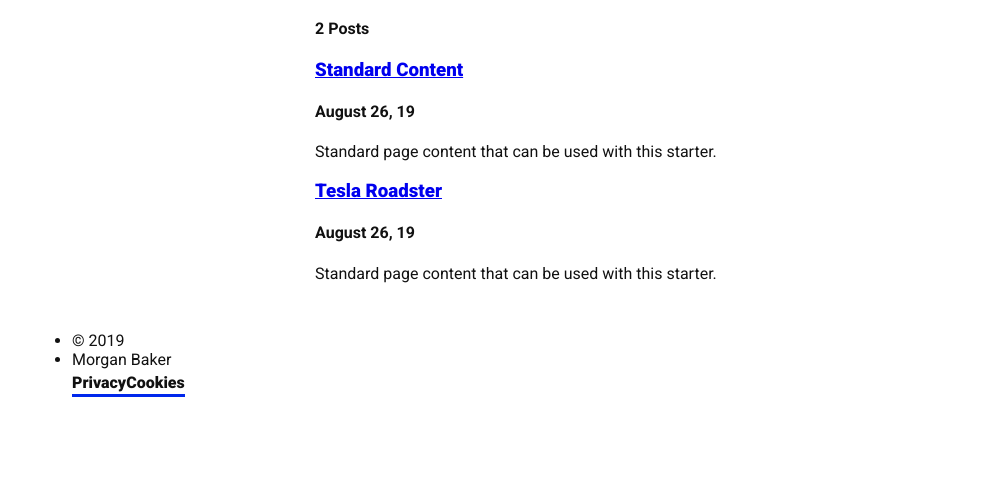
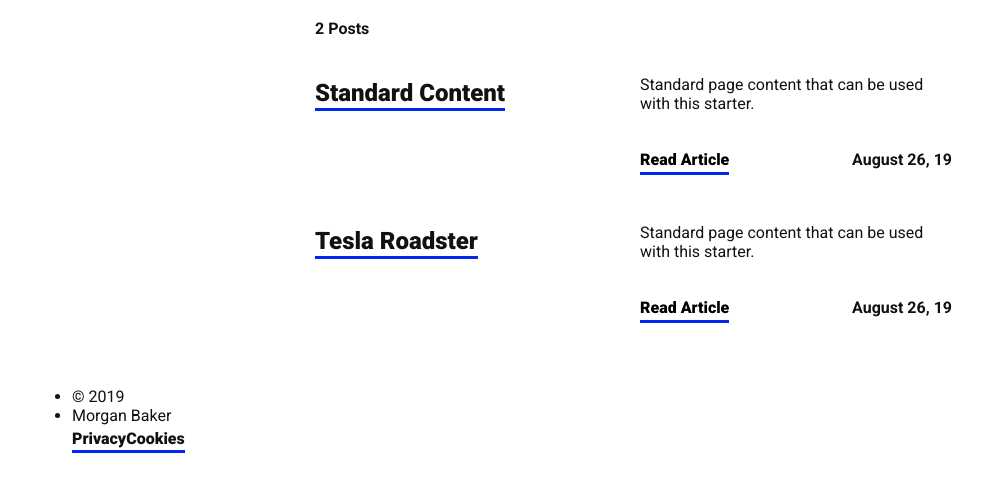
Before and after one commit to bagseye/bonneville, a Gatsby site: page / in a window 1280 px wide. Shown: the part 162-654 px from the top of the page, without its empty margins (0-983 px from the left). Built offline with nearby package versions, Linux system fonts and the light colour scheme; Gatsby itself is replaced by a stand-in of ours.

Commit message:
styled blog items

```diff
--- a/src/pages/index.js
+++ b/src/pages/index.js
@@ -1,6 +1,7 @@
 import React from "react"
 import { Link, graphql } from "gatsby"
 import Layout from "../components/layout"
+import styles from "../scss/blog.module.scss"
 
 export default ({ data }) => {
     console.log(data)
@@ -10,13 +11,20 @@ export default ({ data }) => {
             <h1>The Home Page</h1>
             <h4>{data.allMarkdownRemark.totalCount} Posts</h4>
             {data.allMarkdownRemark.edges.map(({ node }) => (
-                <div key={node.id}>
-                    <Link to={node.frontmatter.path}>
-                        <h3>{node.frontmatter.title}</h3>
-                    </Link>
-                    <h4>{node.frontmatter.date}</h4>
-                    <p>{node.excerpt}</p>
-                </div>
+                <article className={styles.item}>
+                    <div className={styles.title}>
+                        <h2>
+                            <Link to={node.frontmatter.path}>{node.frontmatter.title}</Link>
+                        </h2>
+                    </div>
+                    <div className={styles.content}>
+                        <p>{node.excerpt}</p>
+                        <div className={styles.meta}>
+                            <Link to={node.frontmatter.path}><button className="btn">Read Article</button></Link>
+                            <h4>{node.frontmatter.date}</h4>
+                        </div>
+                    </div>
+                </article>
             ))}
         </Layout>
     )
--- /dev/null
+++ b/src/scss/blog.module.scss
@@ -0,0 +1,115 @@
+@import "./variables";
+
+.item {
+    padding: 1rem 0;
+    display: -webkit-box;
+    display: -ms-flexbox;
+    display: flex;
+    -webkit-box-orient: vertical;
+    -webkit-box-direction: normal;
+        -ms-flex-direction: column;
+            flex-direction: column;
+
+    .title {
+
+        h2 {
+            display: inline-block;
+            position: relative;
+            line-height: 2.25rem;
+
+            a {
+                color: $black;
+                display: block;
+                text-decoration: none;
+                -webkit-transition: $transMed;
+                transition: $transMed;
+
+                &::after {
+                    content: "";
+                    display: block;
+                    position: absolute;
+                    left: 0;
+                    right: 0;
+                    bottom: 0;
+                    width: 100%;
+                    height: 3px;
+                    background-color: $primaryColor;
+                    -webkit-transition: $transMed;
+                    transition: $transMed;
+
+                }
+
+                &:hover {
+
+                    color: $primaryColor;
+
+                    &::after {
+                        left: 100%;
+                        width: 0;
+                    }
+                }
+            }
+
+        }
+    }
+
+
+
+    .meta {
+        padding: 1rem 0;
+        display: -webkit-box;
+        display: -ms-flexbox;
+        display: flex;
+        -webkit-box-pack: justify;
+            -ms-flex-pack: justify;
+                justify-content: space-between;
+
+        h4 {
+            margin: 0;
+            font-size: 1rem;
+            line-height: 30px;
+        }
+
+    }
+
+
+}
+
+@media(min-width: 768px) {
+
+    .item {
+
+        -webkit-box-orient: horizontal;
+
+        -webkit-box-direction: normal;
+
+            -ms-flex-direction: row;
+
+                flex-direction: row;
+
+        .title {
+            width: 50%;
+
+            h2 {
+                margin: 0;
+            }
+        }
+
+        .content {
+            width: 48%;
+            display: -webkit-box;
+            display: -ms-flexbox;
+            display: flex;
+            -webkit-box-orient: vertical;
+            -webkit-box-direction: normal;
+                -ms-flex-direction: column;
+                    flex-direction: column;
+
+            p {
+                margin-top: 0;
+            }
+        }
+
+    }
+
+}
--- a/src/scss/main.scss
+++ b/src/scss/main.scss
@@ -46,3 +46,38 @@ body {
         }
     }
 }
+
+.btn {
+    border: none;
+    background: none;
+    font-family: $sansSerif;
+    font-weight: $heavyWeight;
+    padding: 0;
+    font-size: 1rem;
+    display: inline-block;
+    line-height: 30px;
+    position: relative;
+
+    &::after {
+        content: "";
+        display: block;
+        height: 3px;
+        background-color: $primaryColor;
+        position: absolute;
+        width: 100%;
+        left: 0;
+        right: 0;
+        bottom: 0;
+        -webkit-transition: $transMed;
+        transition: $transMed;
+    }
+
+    &:hover {
+        cursor: pointer;
+
+        &::after {
+            width: 0;
+            left: 100%;
+        }
+    }
+}
```
Also changed, not shown: src/templates/blog-list-template.js (+17 -1 lines).
